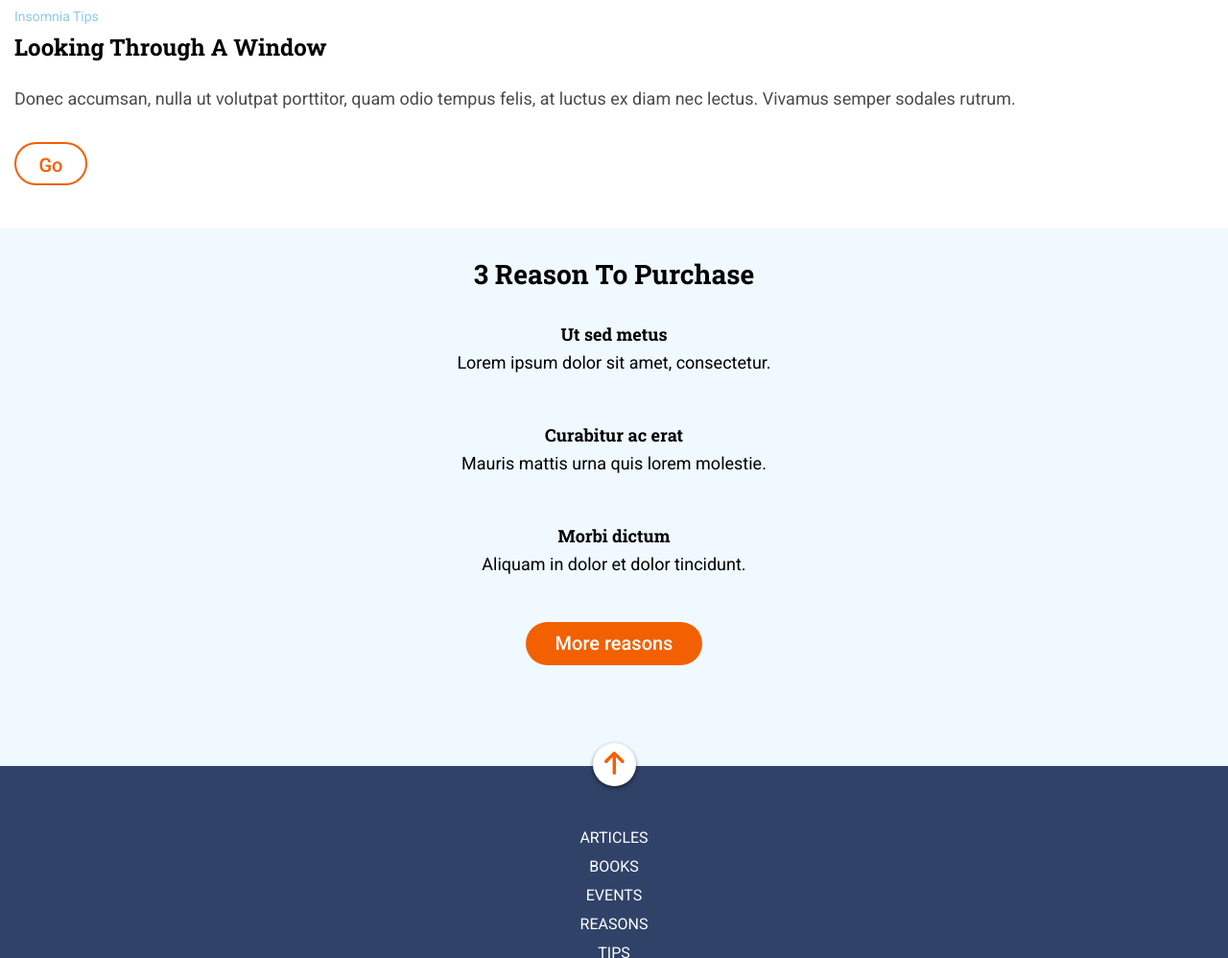
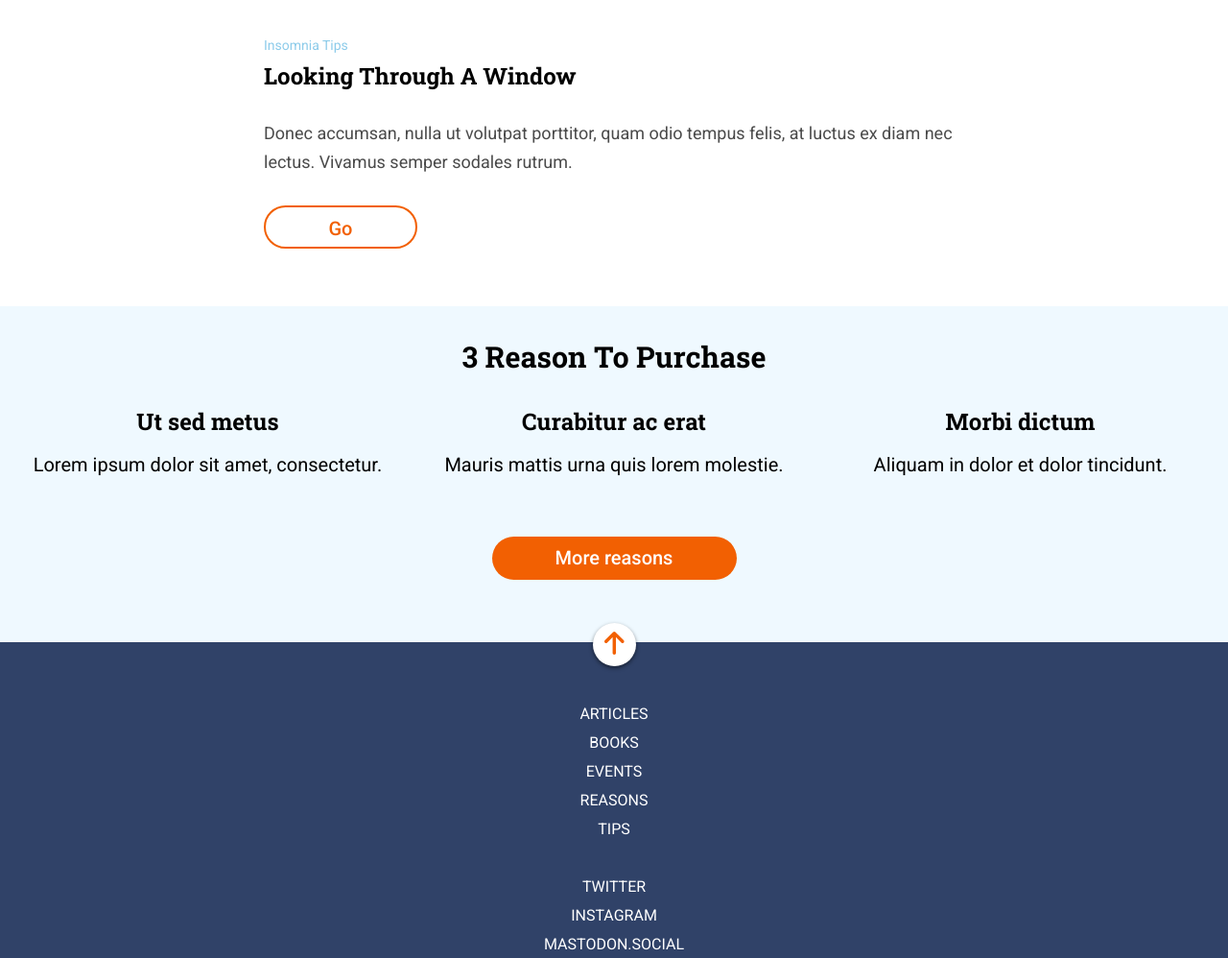
Before and after one commit to Adalab/modulo-1-evaluacion-final-mariavirum, a website: page docs/index.html in a window 1280 px wide. Shown: the part 827-1825 px from the top of the page at 96% size. Drawn offline with Linux system fonts and the light colour scheme.

Commit message:
Add ReasonsSection Responsive

```diff
--- a/docs/index.html
+++ b/docs/index.html
@@ -1,29 +1,30 @@
 <!DOCTYPE html>
 <html lang="es">
+
 <head>
   <meta charset="UTF-8" />
   <meta name="viewport" content="width=device-width, initial-scale=1" />
   <title>Modulo 1 - Evaluación Final</title>
   <link rel="preconnect" href="https://fonts.gstatic.com">
-    <link href="https://fonts.googleapis.com/css2?family=Roboto+Slab:wght@700&family=Roboto:wght@400;500&display=swap" rel="stylesheet">
+  <link href="https://fonts.googleapis.com/css2?family=Roboto+Slab:wght@700&display=swap" rel="stylesheet">
   <link rel="preconnect" href="https://fonts.gstatic.com">
-    <link href="https://fonts.googleapis.com/css2?family=Roboto+Slab:wght@700&display=swap" rel="stylesheet">
+  <link href="https://fonts.googleapis.com/css2?family=Roboto+Slab:wght@700&family=Roboto:wght@400;500&display=swap"
+    rel="stylesheet"/>
   <link rel="stylesheet" href="./assets/css/main.css" />
 </head>
 
 <body>
   <div class="page">
-
     <header>
-        <div class="header__container"/>
+      <div class="header__container" />
       <a class="header__menu" href="https://adalab.es/" title="Adalab Home">
-          <img class="header__menu--img" src="./assets/images/ico-menu.svg" alt=""/>
+        <img class="header__menu--img" src="./assets/images/ico-menu.svg" alt="" />
       </a>
       </div>
     </header>
     <hero>
       <div class="hero__container" id="herosection">
-        <img class="hero__container--image" src="./assets/images/cover.jpg" title="AnonymousProxy-Image" alt="city-image"/>
+        <img class="hero__container--image" src="./assets/images/cover.jpg" title="AnonymousProxy-Image" alt="city-image" />
 
       </div>
     </hero>
@@ -38,7 +39,7 @@
           </div>
           <div class="anonymous-container__link">
             <a class="anonymous-container__link--1" href="#reasons" title="Reasons Section">
-          <img src="./assets/images/ico-scroll-down.svg" alt="down seccion" title="Reasons Section"/>
+              <img src="./assets/images/ico-scroll-down.svg" alt="down seccion" title="Reasons Section" />
             </a>
           </div>
         </div>
@@ -64,8 +65,8 @@
 
           <div class="reasons-grid-container">
 
-            <div class="reasons-grid-container__text1">
-            <h4 class="reasons-container__title">Ut sed metus</h4>
+            <div class="reasons-grid-container__text1 reasons-grid-container__group">
+              <h4 class="reasons-container__title reasons-grid-container__group">Ut sed metus</h4>
               <p class="reasons-container__description">Lorem ipsum dolor sit amet, consectetur.</p>
             </div>
 
@@ -81,17 +82,16 @@
           </div>
 
           <div class="reasons-container__link">
-            <a class="reasons-container__link--buttom" href="" title="" >More reasons</a>
+            <a class="reasons-container__link--buttom" href="" title="">More reasons</a>
           </div>
           <div class="reasons-container__link2">
             <a class="reasons-container__link2--buttom2" href="#herosection" title="Up to Index">
-            <img src="./assets/images/ico-arrow.svg" alt="UptoIndex" title="Up to Index"/>
+              <img src="./assets/images/ico-arrow.svg" alt="UptoIndex" title="Up to Index" />
             </a>
           </div>
         </div>
       </section>
     </main>
-
     <footer>
       <div class="footer-container">
         <div class="footer-container__bock1">
@@ -115,7 +115,7 @@
           </nav>
         </div>
 
-          <div class= "footer-container__copy">
+        <div class="footer-container__copy">
           <small>©2021</small>
           <small>we🧡components</small>
         </div>
@@ -123,4 +123,5 @@
     </footer>
 
 </body>
+
 </html>
--- a/src/html/index.html
+++ b/src/html/index.html
@@ -6,10 +6,10 @@
   <meta name="viewport" content="width=device-width, initial-scale=1" />
   <title>Modulo 1 - Evaluación Final</title>
   <link rel="preconnect" href="https://fonts.gstatic.com">
+  <link href="https://fonts.googleapis.com/css2?family=Roboto+Slab:wght@700&display=swap" rel="stylesheet">
+  <link rel="preconnect" href="https://fonts.gstatic.com">
   <link href="https://fonts.googleapis.com/css2?family=Roboto+Slab:wght@700&family=Roboto:wght@400;500&display=swap"
-    rel="stylesheet">
-  <link rel="preconnect" href="https://fonts.gstatic.com">
-  <link href="https://fonts.googleapis.com/css2?family=Roboto+Slab:wght@700&display=swap" rel="stylesheet">
+    rel="stylesheet"/>
   <link rel="stylesheet" href="./assets/css/main.css" />
 </head>
 
--- a/src/scss/layout/_footer.scss
+++ b/src/scss/layout/_footer.scss
@@ -25,7 +25,7 @@
 
 }
 
-.footer-menu__list{
+.footer-menu__list {
     list-style: none;
 }
 
@@ -33,11 +33,11 @@
 
 }
 
-.footer-container__bock2{
+.footer-container__bock2 {
     padding-top: 30px;
 }
 
-.footer-container__copy{
+.footer-container__copy {
     padding-top: 30px;
     display:flex;
     flex-direction: column;
--- a/src/scss/layout/_reasons.scss
+++ b/src/scss/layout/_reasons.scss
@@ -1,8 +1,6 @@
-
-.reasons-container{
-
+.reasons-container {
   width: 100%;
-    padding: 30px 15px 60px 15px;
+  padding: 30px 0 20px 0;
   background-color: #eff9ff;
   text-align: center;
   display: flex;
@@ -13,44 +11,39 @@
 }
 
 .reasons-container__bigtitle{
-width: 100%;
+
   font-family: Roboto Slab;
   font-size: 24px;
   font-weight: bold;
   font-stretch: normal;
   font-style: normal;
-line-height: 1.25;
+  line-height: 30px;
   letter-spacing: normal;
   text-transform: capitalize;
   text-align: center;
   padding-bottom: 30px;
-
 }
 
 .reasons-grid-container {
-display:grid;
+  display: grid;
   grid-template-columns: 1fr;
   grid-template-rows: repeat(3, 1fr);
   text-align: center;
-
 }
-.reasons-grid-container__text1{
+.reasons-grid-container__text1 {
   grid-column: 1/2;
   grid-row: 1/2;
 }
 
-.reasons-grid-container__text2{
+.reasons-grid-container__text2 {
   grid-column: 1/2;
   grid-row: 2/3;
-
 }
 
-.reasons-grid-container__text3{
+.reasons-grid-container__text3 {
   grid-column: 1/2;
   grid-row: 3/4;
-
 }
-
 
 .reasons-container__title {
   font-family: Roboto Slab;
@@ -64,7 +57,7 @@
   color: #000000;
 }
 
-.reasons-container__description{
+.reasons-container__description {
   font-family: Roboto;
   font-size: 18px;
   font-weight: normal;
@@ -74,10 +67,10 @@
   letter-spacing: normal;
   text-align: center;
   padding: 0px 55px 45px 55px;
-
 }
 
-.reasons-container__link{
+
+.reasons-container__link {
   width: 184px;
   height: 45px;
   border-radius: 22.5px;
@@ -87,7 +80,7 @@
   color: white;
 }
 
-.reasons-container__link--buttom{
+.reasons-container__link--buttom {
   font-family: Roboto;
   font-size: 20px;
   font-weight: 500;
@@ -105,7 +98,7 @@
 
     @keyframes morereasons {
       from {
-        font-size:10px;
+        font-size: 10px;
       }
       50% {
         font-size: 20px;
@@ -117,15 +110,68 @@
   }
 }
 
-.reasons-container__link2{
+.reasons-container__link2 {
   width: 45px;
   height: 45px;
   background-color: white;
   box-shadow: 0 2px 4px 0 rgba(0, 0, 0, 0.5);
   border-radius: 22.5px;
-display:flex;
+  display: flex;
   justify-content: center;
   align-items: center;
-transform: translateY(180%);
+  transform: translateY(100%);
+}
+
+@media all and (min-width:768px) {
+
+    .reasons-container__bigtitle {
+        font-size: 26px;
+        line-height: 45px;
+    }
+    .reasons-container__title {
+        font-size: 24px;
+        line-height: 30px;
+        padding-bottom: 15px;
+    }
+    .reasons-container__description {
+        font-size: 20px;
+        line-height: 30px;
+        padding: 0 30px 60px 30px;
+    }
+    .reasons-grid-container {
+        grid-template-columns: repeat(3, 1fr);
+        grid-template-rows: 1fr;
 
       }
+    .reasons-grid-container__text1 {
+        grid-column: 1/2;
+        grid-row: 1/2;
+      }
+
+    .reasons-grid-container__text2 {
+        grid-column: 2/3;
+        grid-row: 1/2;
+      }
+
+    .reasons-grid-container__text3 {
+        grid-column: 3/4;
+        grid-row: 1/2;
+      }
+
+    .reasons-container__link {
+        width: 210px;
+    }
+
+
+}
+
+@media all and (min-width: 1200px) {
+    .reasons-container__link {
+        width: 255px;
+    }
+
+    .reasons-container__description {
+
+    }
+
+}
```
Also changed, not shown: src/html/partials/reasons.html (+2 -2 lines), src/scss/layout/_looking.scss (+14 -22 lines), docs/assets/css/main.css. Lines whose indentation alone changed are shown as unchanged.
